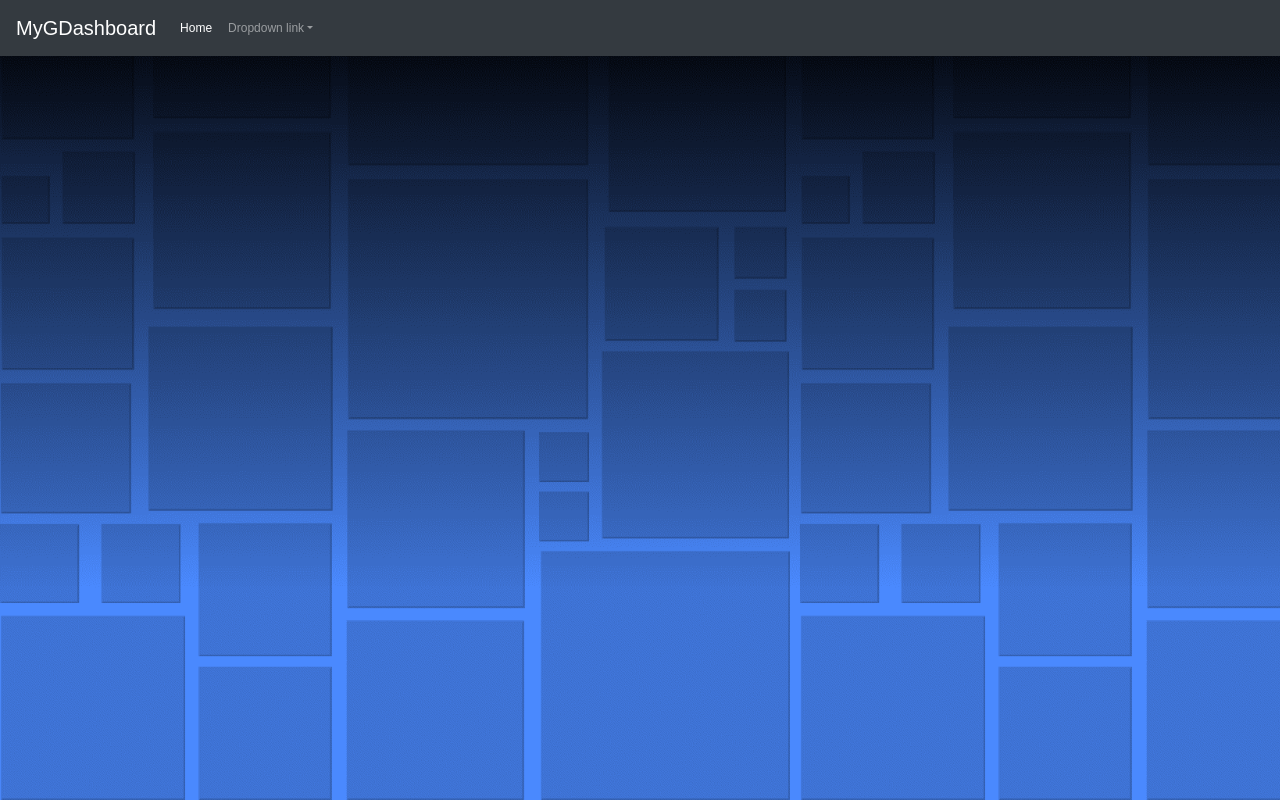
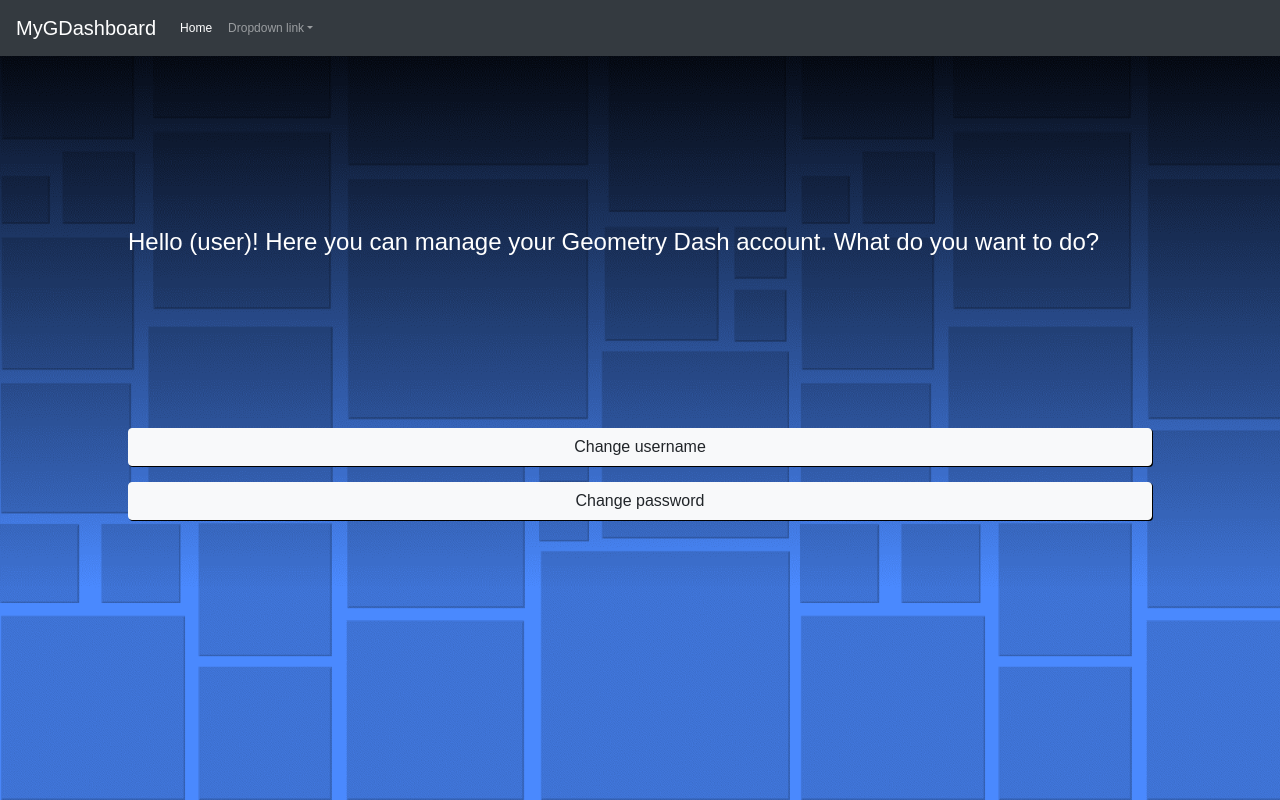
Before and after one commit to Alex1304/mygdashboard, a React (Create React App) app: page / in a window 1280 px wide. Built offline with nearby package versions, Linux system fonts and the light colour scheme.

Commit message:
Template for main screen done

```diff
--- /dev/null
+++ b/src/components/Button/Button.js
@@ -0,0 +1,15 @@
+import React from 'react';
+import './Button.css';
+
+const Button = ({ type, text, onClick }) => (
+    <button className={"Button btn btn-" + type + ""} onClick={onClick}>
+        {text}
+    </button>
+);
+
+Button.defaultProps = {
+    type: "light",
+    onClick: () => {}
+};
+
+export default Button;
--- /dev/null
+++ b/src/components/Button/index.js
@@ -0,0 +1,2 @@
+import Button from './Button';
+export default Button;
--- a/src/components/Header/Header.css
+++ b/src/components/Header/Header.css
@@ -1,4 +1,11 @@
 .Header {
     color: white;
     font-size: 12px;
+    height: 56px;
 }
+
+.Header-nav {
+    position: fixed;
+    top: 0px;
+    left: 0px;
+}
--- a/src/components/Header/Header.js
+++ b/src/components/Header/Header.js
@@ -3,7 +3,7 @@
 
 const Header = () => (
     <header className="Header">
-        <nav className="Header-nav navbar navbar-expand-lg navbar-dark bg-dark">
+        <nav className="Header-nav navbar navbar-expand-md navbar-dark bg-dark w-100">
             <a className="navbar-brand" href="#">MyGDashboard</a>
             <button className="navbar-toggler" type="button" data-toggle="collapse" data-target="#navbarNavDropdown" aria-controls="navbarNavDropdown" aria-expanded="false" aria-label="Toggle navigation">
                 <span className="navbar-toggler-icon"></span>
--- a/src/containers/App/App.css
+++ b/src/containers/App/App.css
@@ -1,6 +1,7 @@
 .App {
-    height: 100%;
+    min-height: 100vh;
     background-image: url('/images/bg.png');
     background-repeat: repeat-x;
     background-size: auto 100%;
+    background-attachment: fixed;
 }
--- a/src/containers/App/App.js
+++ b/src/containers/App/App.js
@@ -1,5 +1,9 @@
 import React, { Component } from 'react';
 import './App.css';
+
+import { Switch, Route } from 'react-router-dom';
+
+import MainMenu from './../../containers/MainMenu';
 
 import Header from './../../components/Header';
 
@@ -8,6 +12,10 @@
         return (
             <div className="App">
                 <Header />
+
+                <Switch>
+                    <Route component={MainMenu} />
+                </Switch>
             </div>
         );
     }
--- /dev/null
+++ b/src/containers/MainMenu/MainMenu.css
@@ -0,0 +1,29 @@
+.MainMenu {
+    height: calc(100vh - 56px);
+    display: flex;
+    flex-direction: column;
+}
+
+.MainMenu-title {
+    color: white;
+    text-align: center;
+    font-size: 24px;
+    padding: 0 10%;
+    margin: 0;
+    height: 50%;
+    display: flex;
+    align-items: center;
+}
+
+.MainMenu-buttonGroup {
+    flex: 1;
+    display: flex;
+    flex-direction: column;
+    align-items: center;
+}
+
+.MainMenu .Button {
+    width: 80%;
+    margin-bottom: 16px;
+    box-shadow: 1px 1px black;
+}
--- /dev/null
+++ b/src/containers/MainMenu/MainMenu.js
@@ -0,0 +1,21 @@
+import React, { Component } from 'react';
+import './MainMenu.css';
+
+import Button from './../../components/Button';
+
+class MainMenu extends Component {
+    render() {
+        return (
+            <section className="MainMenu">
+                <h2 className="MainMenu-title">Hello (user)! Here you can manage your Geometry Dash account. What do you want to do?</h2>
+
+                <div className="MainMenu-buttonGroup">
+                    <Button text="Change username" />
+                    <Button text="Change password" />
+                </div>
+            </section>
+        );
+    }
+}
+
+export default MainMenu;
--- /dev/null
+++ b/src/containers/MainMenu/index.js
@@ -0,0 +1,2 @@
+import MainMenu from './MainMenu';
+export default MainMenu;
```
Also changed, not shown: src/components/Button/Button.css (added).
